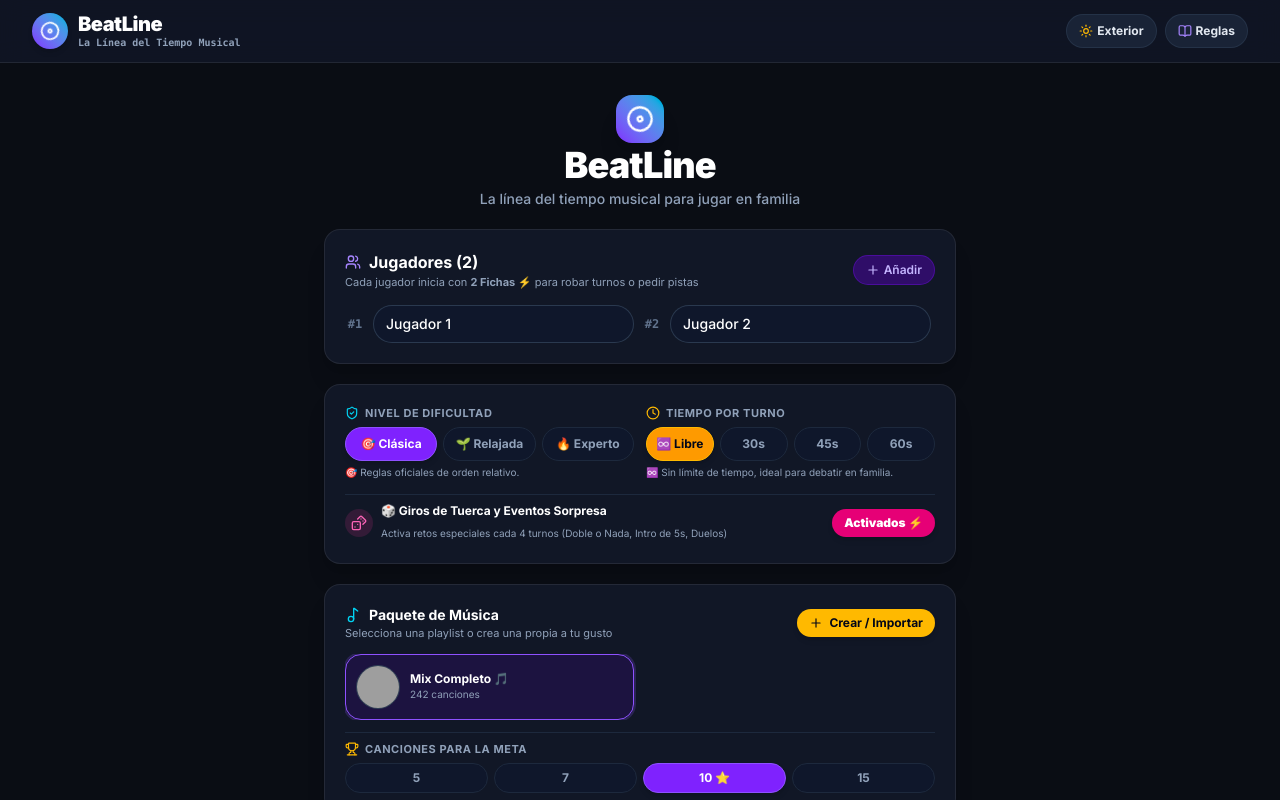
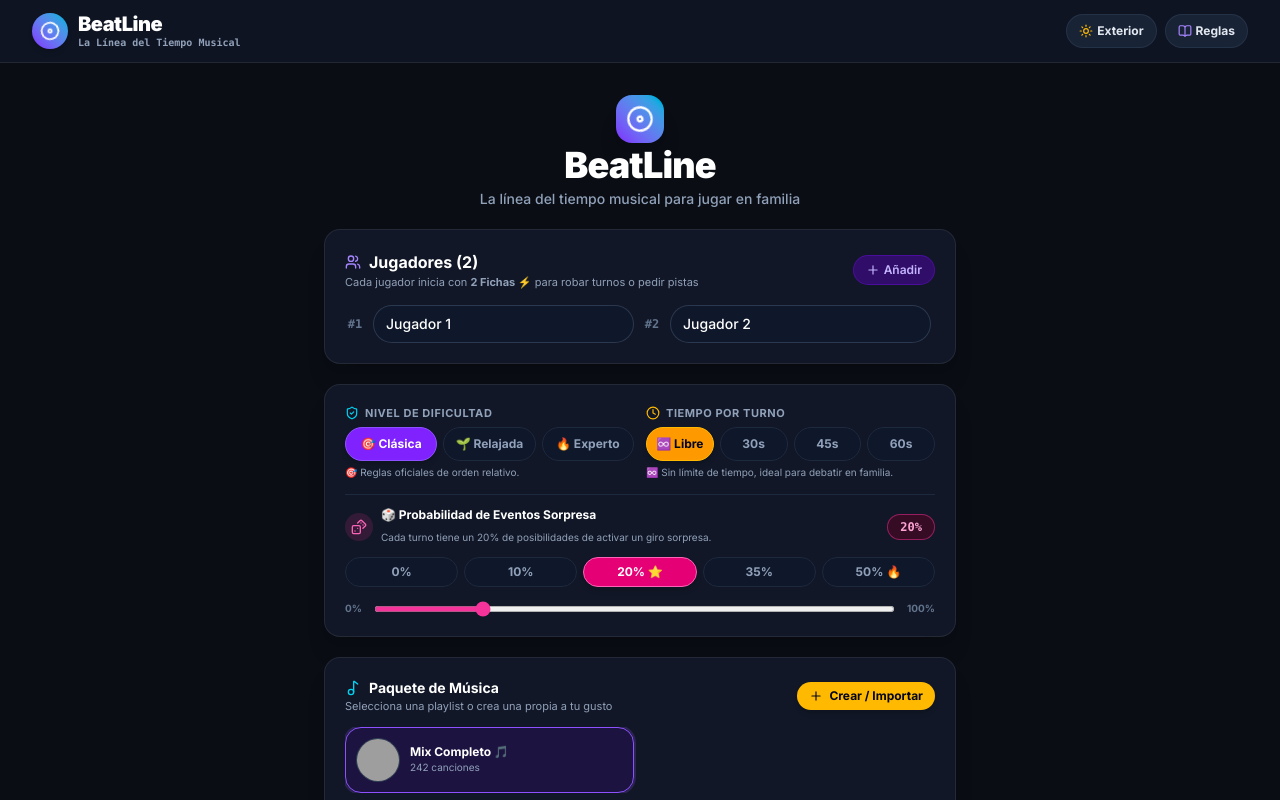
Before and after one commit to carlos-uaa/beatline, a React (Vite) app: page / in a window 1280 px wide. Shown: the top 800 px of the page. Built offline with nearby package versions, Linux system fonts and the light colour scheme; grey boxes are pictures that could not be loaded.

Commit message:
feat: probabilidad configurable de eventos sorpresa y 5 nuevos eventos

```diff
--- a/src/App.jsx
+++ b/src/App.jsx
@@ -63,11 +63,15 @@ export default function App() {
   const [difficulty, setDifficulty] = useState('classic'); // 'classic' | 'relaxed' | 'expert'
   const [turnTimerSeconds, setTurnTimerSeconds] = useState(0); // 0 (sin límite)
   const [enableEvents, setEnableEvents] = useState(true);
+  const [eventProbability, setEventProbability] = useState(20); // 20% por defecto
   const [targetCards, setTargetCards] = useState(10);
   const [turnCount, setTurnCount] = useState(1);
 
   // Evento sorpresa del turno actual
   const [activeEvent, setActiveEvent] = useState(null);
+  const [hasUsedSecondChance, setHasUsedSecondChance] = useState(false);
+  const [secondChanceActive, setSecondChanceActive] = useState(false);
+  const [exactYearBonusClaimed, setExactYearBonusClaimed] = useState(false);
 
   // Pistas comodín activadas en el turno actual
   const [hint1Active, setHint1Active] = useState(false); // Portada desenfocada + Artista
@@ -142,6 +146,7 @@ export default function App() {
         difficulty,
         turnTimerSeconds,
         enableEvents,
+        eventProbability,
         turnCount,
         activeEvent,
         hint1Active,
@@ -239,6 +244,7 @@ export default function App() {
       setDifficulty(saved.difficulty || 'classic');
       setTurnTimerSeconds(saved.turnTimerSeconds || 0);
       setEnableEvents(saved.enableEvents !== undefined ? saved.enableEvents : true);
+      setEventProbability(saved.eventProbability !== undefined ? saved.eventProbability : 20);
       setTurnCount(saved.turnCount || 1);
       setActiveEvent(saved.activeEvent || null);
       setHint1Active(saved.hint1Active || false);
@@ -282,6 +288,7 @@ export default function App() {
     difficulty: diff,
     turnTimerSeconds: timerSec,
     enableEvents: eventsOn,
+    eventProbability: prob = 20,
     playlistId
   }) => {
     const chosenPlaylist = getPlaylistById(playlistId);
@@ -290,6 +297,7 @@ export default function App() {
     setDifficulty(diff);
     setTurnTimerSeconds(timerSec);
     setEnableEvents(eventsOn);
+    setEventProbability(prob);
     setTurnCount(1);
 
     const shuffled = shuffleDeck(chosenPlaylist.tracks);
@@ -323,7 +331,7 @@ export default function App() {
     setWinner(null);
     clearGameSession();
 
-    await prepareNextTurn(currentDeck, 0, chosenPlaylist, 1, eventsOn);
+    await prepareNextTurn(currentDeck, 0, chosenPlaylist, 1, eventsOn, prob);
   };
 
   // Preparar el siguiente turno
@@ -332,7 +340,8 @@ export default function App() {
     nextPlayerIndex,
     playlistObj = null,
     nextTurnCount = null,
-    eventsEnabled = null
+    eventsEnabled = null,
+    probParam = null
   ) => {
     setSelectedSlot(null);
     setIsRevealed(false);
@@ -346,19 +355,35 @@ export default function App() {
     setEliminatedSlots([]);
     setHasStartedPlayback(false);
     setWasPassed(false);
+    setHasUsedSecondChance(false);
+    setSecondChanceActive(false);
+    setExactYearBonusClaimed(false);
 
     const tCount = nextTurnCount !== null ? nextTurnCount : turnCount + 1;
     setTurnCount(tCount);
 
     const useEvents = eventsEnabled !== null ? eventsEnabled : enableEvents;
-    // Activar Evento Sorpresa cada 4 turnos si están habilitados
-    if (useEvents && tCount > 1 && tCount % 4 === 0) {
-      const ev = getRandomSurpriseEvent();
-      setActiveEvent(ev);
+    const prob = probParam !== null ? probParam : eventProbability;
+
+    // Probabilidad configurable turno a turno (por defecto 20%)
+    const shouldTriggerEvent = useEvents && prob > 0 && Math.random() * 100 < prob;
+
+    let selectedEv = null;
+    if (shouldTriggerEvent) {
+      selectedEv = getRandomSurpriseEvent();
+      setActiveEvent(selectedEv);
       setShowEventModal(true);
       playEventSound();
-      if (ev.freeHint) {
+      if (selectedEv.freeHint) {
         setHint1Active(true);
+      }
+      if (selectedEv.allGetTokens) {
+        setPlayers((prev) =>
+          prev.map((p) => ({
+            ...p,
+            tokens: Math.min(5, (p.tokens || 0) + selectedEv.allGetTokens)
+          }))
+        );
       }
     } else {
       setActiveEvent(null);
@@ -379,6 +404,25 @@ export default function App() {
     const enriched = await enrichTrack(nextTrack);
     setCurrentTrack(enriched);
     setIsEnriching(false);
+
+    // Si el evento otorga Pista 2 Gratis (descarte de 50% de ranuras erróneas)
+    if (selectedEv?.freeSlotElimination) {
+      const activeP = players[nextPlayerIndex];
+      const pCards = activeP?.cards || [];
+      const totalSlots = pCards.length + 1;
+      if (totalSlots >= 3) {
+        let correctIdx = 0;
+        while (correctIdx < pCards.length && pCards[correctIdx].year <= enriched.year) {
+          correctIdx++;
+        }
+        const wrongSlots = [];
+        for (let i = 0; i < totalSlots; i++) {
+          if (i !== correctIdx) wrongSlots.push(i);
+        }
+        const count = Math.floor(wrongSlots.length / 2);
+        setEliminatedSlots(shuffleDeck(wrongSlots).slice(0, count));
+      }
+    }
   };
 
   const effectivePlayerIndex =
@@ -605,9 +649,19 @@ export default function App() {
       realIndex++;
     }
 
+    // Si falló pero tiene el evento de Segunda Oportunidad intacto
+    if (!valid && activeEvent?.secondChance && !hasUsedSecondChance) {
+      playErrorSound();
+      setHasUsedSecondChance(true);
+      setSecondChanceActive(true);
+      setSelectedSlot(null);
+      return;
+    }
+
     setIsCorrect(valid);
     setCorrectSlotIndex(realIndex);
     setIsRevealed(true);
+    setSecondChanceActive(false);
 
     const updatedPlayers = [...players];
     const prevStats = currentPlayer.stats || { attempts: 0, hits: 0, steals: 0, hintsUsed: 0 };
@@ -637,10 +691,13 @@ export default function App() {
         }
       }
 
-      // Bonus de fichas por evento
+      // Bonus de fichas por evento (Fiebre de fichas o Dúo musical)
       let tokenReward = currentPlayer.tokens || 0;
       if (activeEvent?.bonusToken) {
         tokenReward = Math.min(5, tokenReward + activeEvent.bonusToken);
+      }
+      if (activeEvent?.duoBonus) {
+        tokenReward = Math.min(5, tokenReward + activeEvent.duoBonus);
       }
 
       updatedPlayers[effectivePlayerIndex] = {
@@ -714,6 +771,20 @@ export default function App() {
     };
     setPlayers(updatedPlayers);
     setBonusClaimedThisTurn(true);
+  };
+
+  // Premiar con +2 Fichas por acertar el Año Exacto en el evento correspondiente
+  const handleAwardExactYearBonus = () => {
+    if (exactYearBonusClaimed || !activeEvent?.exactYearBonus) return;
+    playTokenSound();
+    const updatedPlayers = [...players];
+    const currentTokens = currentPlayer.tokens || 0;
+    updatedPlayers[effectivePlayerIndex] = {
+      ...currentPlayer,
+      tokens: Math.min(5, currentTokens + activeEvent.exactYearBonus)
+    };
+    setPlayers(updatedPlayers);
+    setExactYearBonusClaimed(true);
   };
 
   // Anular carta si juegan con regla estricta y no supo la canción
@@ -1078,6 +1149,13 @@ export default function App() {
             <div className="flex flex-col items-center justify-center gap-2.5 my-1 w-full">
               {!isRevealed ? (
                 <div className="flex flex-col items-center gap-2 w-full max-w-md">
+                  {secondChanceActive && (
+                    <div className="w-full p-2.5 rounded-2xl bg-emerald-950/80 border border-emerald-500/70 text-emerald-300 text-xs font-bold flex items-center justify-center gap-2 animate-pulse shadow-lg">
+                      <RefreshCw className="w-4 h-4 text-emerald-400 shrink-0" />
+                      <span>¡Segunda Oportunidad! Esa ranura era incorrecta. Toca otra ranura [ + ] para tu 2º intento gratis.</span>
+                    </div>
+                  )}
+
                   <button
                     onClick={handleReveal}
                     disabled={selectedSlot === null || isEnriching || isPeekingOtherPlayer}
@@ -1191,6 +1269,24 @@ export default function App() {
                         >
                           <Undo2 className="w-3.5 h-3.5" />
                           No se supo la canción (Quitar carta)
+                        </button>
+                      )}
+
+                      {activeEvent?.exactYearBonus && isCorrect && !cardRevokedThisTurn && (
+                        <button
+                          type="button"
+                          disabled={exactYearBonusClaimed}
+                          onClick={handleAwardExactYearBonus}
+                          className={`px-3 py-1.5 rounded-xl font-bold border flex items-center gap-1.5 transition-all cursor-pointer ${
+                            exactYearBonusClaimed
+                              ? 'bg-purple-950/40 border-purple-500/40 text-purple-300'
+                              : 'bg-slate-800 hover:bg-slate-700 border-purple-500/40 text-purple-300'
+                          }`}
+                        >
+                          <Trophy className="w-3.5 h-3.5 text-purple-400" />
+                          {exactYearBonusClaimed
+                            ? `¡+${activeEvent.exactYearBonus} ⚡ Entregadas por Año Exacto!`
+                            : `¿Dijo el año exacto (${currentTrack.year})? (+${activeEvent.exactYearBonus} ⚡)`}
                         </button>
                       )}
                     </div>
@@ -1322,6 +1418,7 @@ export default function App() {
               difficulty,
               turnTimerSeconds,
               enableEvents,
+              eventProbability,
               playlistId: activePlaylistId
             })
           }
--- a/src/components/InstructionsModal.jsx
+++ b/src/components/InstructionsModal.jsx
@@ -186,10 +186,10 @@ export default function InstructionsModal({ isOpen, onClose }) {
               <div className="p-3.5 rounded-xl border bg-pink-950/30 border-pink-700/40">
                 <h3 className="font-bold text-pink-300 text-sm sm:text-base mb-1 flex items-center gap-2">
                   <Dices className="w-4 h-4 text-pink-400" />
-                  Giros de Tuerca y Eventos Sorpresa (Cada 4 turnos)
+                  Giros de Tuerca y Eventos Sorpresa (Probabilidad Configurable)
                 </h3>
                 <p className="text-slate-300 text-xs">
-                  Para que nadie se confíe aunque lleve ventaja, cada 4 turnos se activa un giro aleatorio. Si te parece muy difícil, puedes tocar <strong>"Cambiar Evento (1 ⚡)"</strong>.
+                  Para que nadie se confíe aunque lleve ventaja, cada turno tiene una probabilidad configurable (por defecto 20%, ~1 de cada 5 rondas) de activar un evento sorpresa. Si te parece muy difícil, puedes tocar <strong>"Cambiar Evento (1 ⚡)"</strong>.
                 </p>
               </div>
 
@@ -215,8 +215,28 @@ export default function InstructionsModal({ isOpen, onClose }) {
                   <p className="text-slate-400">La tablet te obsequia la Pista 1 (Artista + Portada) gratis.</p>
                 </div>
                 <div className="p-2.5 rounded-xl bg-slate-800/60 border border-slate-700">
-                  <strong className="text-rose-400 block mb-0.5">🕵️ Robo a Mitad de Precio</strong>
+                  <strong className="text-rose-400 block mb-0.5">🕵️ Robo con Descuento</strong>
                   <p className="text-slate-400">Robar esta canción solo cuesta 0.5 ⚡ fichas.</p>
+                </div>
+                <div className="p-2.5 rounded-xl bg-slate-800/60 border border-slate-700">
+                  <strong className="text-sky-400 block mb-0.5">🌧️ Lluvia de Fichas</strong>
+                  <p className="text-slate-400">¡Ronda solidaria! Todos los jugadores reciben +1 ⚡ Ficha.</p>
+                </div>
+                <div className="p-2.5 rounded-xl bg-slate-800/60 border border-slate-700">
+                  <strong className="text-teal-400 block mb-0.5">⏳ Salto Temporal</strong>
+                  <p className="text-slate-400">Pista 2 gratis: se descartan el 50% de las ranuras erróneas.</p>
+                </div>
+                <div className="p-2.5 rounded-xl bg-slate-800/60 border border-slate-700">
+                  <strong className="text-purple-400 block mb-0.5">🎯 Año Exacto (+2 ⚡)</strong>
+                  <p className="text-slate-400">Si además de la ranura dices el año exacto, ganas +2 ⚡.</p>
+                </div>
+                <div className="p-2.5 rounded-xl bg-slate-800/60 border border-slate-700">
+                  <strong className="text-green-400 block mb-0.5">🔄 Segunda Oportunidad</strong>
+                  <p className="text-slate-400">Si fallas la ranura en el 1º intento, tienes un 2º intento gratis.</p>
+                </div>
+                <div className="p-2.5 rounded-xl bg-slate-800/60 border border-slate-700">
+                  <strong className="text-amber-400 block mb-0.5">🤝 Dúo Musical</strong>
+                  <p className="text-slate-400">Pide ayuda a otro jugador; si aciertan, ambos ganan +0.5 ⚡.</p>
                 </div>
               </div>
             </div>
--- a/src/components/PlayerSetup.jsx
+++ b/src/components/PlayerSetup.jsx
@@ -23,7 +23,7 @@ export default function PlayerSetup({ onStartGame, hasSavedGame, onResumeGame, o
   const [targetCards, setTargetCards] = useState(10);
   const [difficulty, setDifficulty] = useState('classic'); // 'classic' | 'relaxed' | 'expert'
   const [turnTimerSeconds, setTurnTimerSeconds] = useState(0); // 0 (sin límite), 30, 45, 60
-  const [enableEvents, setEnableEvents] = useState(true);
+  const [eventProbability, setEventProbability] = useState(20); // Probabilidad de eventos sorpresa (por defecto 20%)
 
   const [playlists, setPlaylists] = useState([]);
   const [selectedPlaylistId, setSelectedPlaylistId] = useState('mix-completo');
@@ -82,7 +82,8 @@ export default function PlayerSetup({ onStartGame, hasSavedGame, onResumeGame, o
       targetCards,
       difficulty,
       turnTimerSeconds,
-      enableEvents,
+      enableEvents: eventProbability > 0,
+      eventProbability,
       playlistId: selectedPlaylistId
     });
   };
@@ -290,32 +291,73 @@ export default function PlayerSetup({ onStartGame, hasSavedGame, onResumeGame, o
           </div>
         </div>
 
-        {/* Interruptor de Eventos Sorpresa */}
-        <div className="pt-2 border-t border-slate-800 flex items-center justify-between">
+        {/* Selector de Probabilidad de Eventos Sorpresa */}
+        <div className="pt-3 border-t border-slate-800 space-y-2.5">
+          <div className="flex items-center justify-between">
             <div className="flex items-center gap-2">
               <div className="p-1.5 rounded-lg bg-pink-500/15 text-pink-400">
                 <Dices className="w-4 h-4" />
               </div>
               <div>
                 <span className="text-xs font-bold text-white block">
-                🎲 Giros de Tuerca y Eventos Sorpresa
+                  🎲 Probabilidad de Eventos Sorpresa
                 </span>
                 <span className="text-[10px] text-slate-400">
-                Activa retos especiales cada 4 turnos (Doble o Nada, Intro de 5s, Duelos)
+                  {eventProbability === 0
+                    ? 'Desactivados (Partida clásica sin cartas de evento)'
+                    : `Cada turno tiene un ${eventProbability}% de posibilidades de activar un giro sorpresa.`}
                 </span>
               </div>
             </div>
-          <button
-            type="button"
-            onClick={() => setEnableEvents(!enableEvents)}
-            className={`px-3 py-1.5 rounded-xl text-xs font-black transition-all cursor-pointer ${
-              enableEvents
-                ? 'bg-pink-600 text-white shadow-md'
-                : 'bg-slate-800 text-slate-500 border border-slate-700'
+            <span
+              className={`px-3 py-1 rounded-xl text-xs font-black font-mono border ${
+                eventProbability === 0
+                  ? 'bg-slate-900 border-slate-700 text-slate-500'
+                  : 'bg-pink-950/60 border-pink-500/50 text-pink-300'
               }`}
             >
-            {enableEvents ? 'Activados ⚡' : 'Desactivados'}
+              {eventProbability === 0 ? '0% (Apagado)' : `${eventProbability}%`}
+            </span>
+          </div>
+
+          {/* Botones de acceso rápido */}
+          <div className="grid grid-cols-5 gap-1.5">
+            {[
+              { val: 0, label: '0%' },
+              { val: 10, label: '10%' },
+              { val: 20, label: '20% ⭐' },
+              { val: 35, label: '35%' },
+              { val: 50, label: '50% 🔥' }
+            ].map(({ val, label }) => (
+              <button
+                key={val}
+                type="button"
+                onClick={() => setEventProbability(val)}
+                className={`py-1.5 px-1 rounded-xl text-xs font-bold border transition-all text-center cursor-pointer ${
+                  eventProbability === val
+                    ? 'bg-pink-600 border-pink-400 text-white font-black shadow-md'
+                    : 'bg-slate-900/80 border-slate-800 text-slate-400 hover:text-white'
+                }`}
+              >
+                {label}
               </button>
+            ))}
+          </div>
+
+          {/* Slider para ajuste fino de 0% a 100% */}
+          <div className="flex items-center gap-3 pt-1">
+            <span className="text-[10px] text-slate-500 font-bold">0%</span>
+            <input
+              type="range"
+              min="0"
+              max="100"
+              step="5"
+              value={eventProbability}
+              onChange={(e) => setEventProbability(Number(e.target.value))}
+              className="w-full accent-pink-500 h-1.5 bg-slate-800 rounded-lg cursor-pointer"
+            />
+            <span className="text-[10px] text-slate-500 font-bold">100%</span>
+          </div>
         </div>
       </div>
 
--- a/src/data/surpriseEvents.js
+++ b/src/data/surpriseEvents.js
@@ -61,6 +61,46 @@ export const SURPRISE_EVENTS = [
     description: 'Si el jugador en turno no se sabe la canción, cualquier otro familiar puede robarla por solo 0.5 ⚡ Fichas.',
     color: '#f43f5e',
     stealDiscount: 0.5
+  },
+  {
+    id: 'lluvia-fichas',
+    title: '🌧️ Lluvia de Fichas (Regalo Familiar)',
+    badge: '+1 ⚡ Para Todos',
+    description: '¡Celebración en la mesa! Al activarse este evento, ¡TODOS los jugadores reciben de inmediato +1 ⚡ Ficha de regalo!',
+    color: '#38bdf8',
+    allGetTokens: 1
+  },
+  {
+    id: 'salto-temporal',
+    title: '⏳ Salto Temporal (Pista 2 Gratis)',
+    badge: 'Pista 2 Gratis',
+    description: '¡La tablet te regala la Pista 2 sin costo! Se descartan automáticamente la mitad de las ranuras incorrectas de tu tablero.',
+    color: '#14b8a6',
+    freeSlotElimination: true
+  },
+  {
+    id: 'ano-exacto',
+    title: '🎯 Apuesta de Año Exacto (+2 ⚡ Extra)',
+    badge: 'Bono +2 ⚡',
+    description: 'Si colocas la canción en la ranura correcta y además dices en voz alta el AÑO EXACTO antes de revelar, ¡te llevas la carta + 2 ⚡ Fichas extra!',
+    color: '#a855f7',
+    exactYearBonus: 2
+  },
+  {
+    id: 'segunda-oportunidad',
+    title: '🔄 Segunda Oportunidad (Reintento)',
+    badge: 'Reintento Gratis',
+    description: '¡Tienes salvavidas! Si fallas tu primer intento al ubicar la ranura, la tablet te dará un segundo intento inmediato.',
+    color: '#22c55e',
+    secondChance: true
+  },
+  {
+    id: 'duo-solidario',
+    title: '🤝 Dúo Musical (Pase Solidario)',
+    badge: 'Trabajo en Equipo',
+    description: '¡Puedes consultar y pedir ayuda a otro familiar! Si entre los dos la colocan bien, ambos ganan +0.5 ⚡ Fichas.',
+    color: '#f59e0b',
+    duoBonus: 0.5
   }
 ];
 
```
Lines whose indentation alone changed are shown as unchanged.
